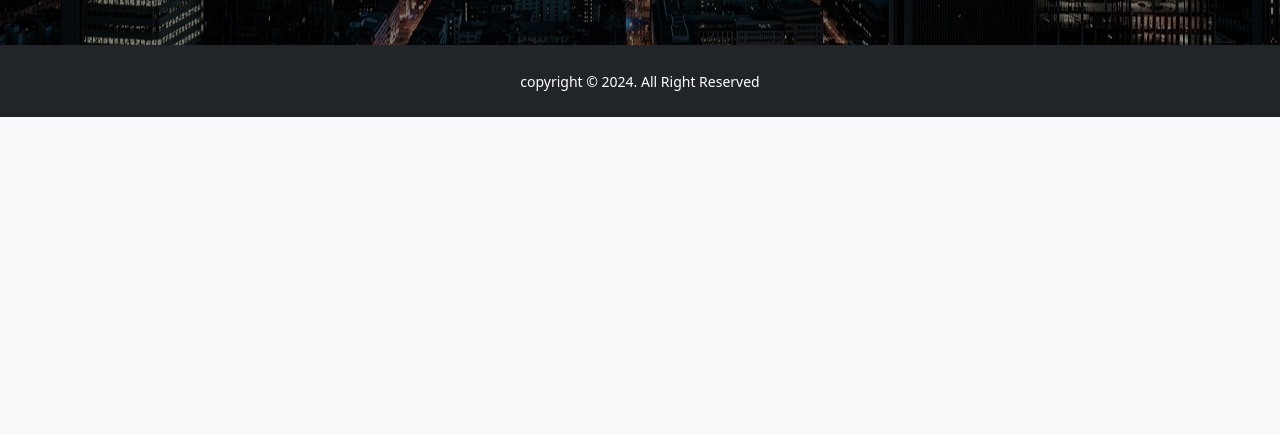
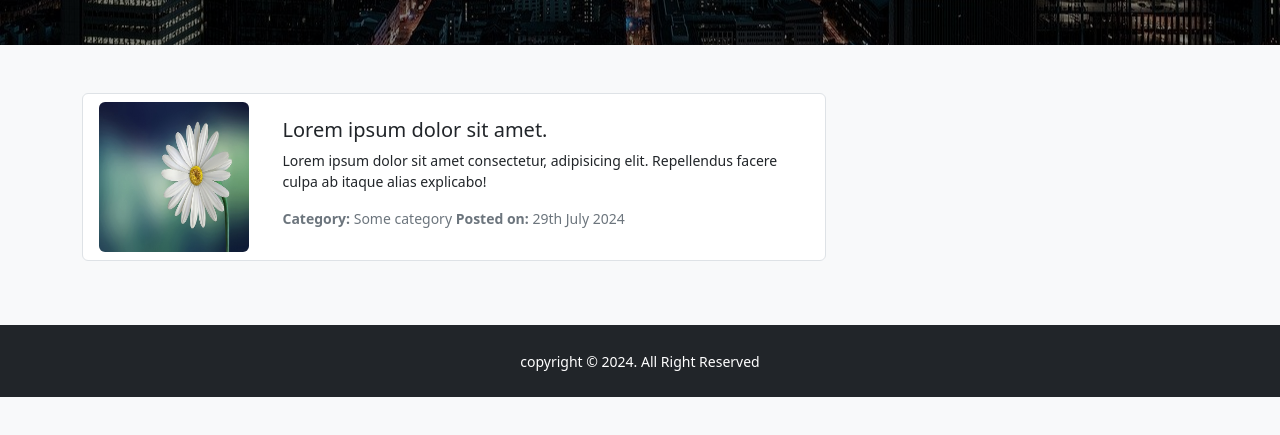
Before and after one commit to dimashibatullah/Blog-App-Project, a plain HTML site: page default.html in a window 1280 px wide. Shown: the part 259-694 px from the top of the page. Drawn offline with nearby package versions, Linux system fonts and the light colour scheme.

Commit message:
selesai membuat postt loop

```diff
--- a/default.html
+++ b/default.html
@@ -69,6 +69,29 @@
     </section>
     <!-- banner end -->
 
+    <!-- post loop start -->
+    <section class="post-loop my-4 py-4">
+      <div class="container">
+        <div class="col-md-8">
+          <div class="list-group mb-3">
+            <a href="#" class="list-group-item list-group-item-action text-dark">
+              <article class="row align-items-center">
+                <div class="col-md-3">
+                  <img src="./gambar/flower.jpg" style="height: 150px; width: 150px" class="img-fluid rounded" />
+                </div>
+                <div class="col-md-9">
+                  <h5 class="fs-5 mt-2">Lorem ipsum dolor sit amet.</h5>
+                  <p class="fw-light small">Lorem ipsum dolor sit amet consectetur, adipisicing elit. Repellendus facere culpa ab itaque alias explicabo!</p>
+                  <p class="text-secondary small"><strong>Category:</strong> Some category <strong>Posted on:</strong> 29th July 2024</p>
+                </div>
+              </article>
+            </a>
+          </div>
+        </div>
+      </div>
+    </section>
+    <!-- post loop end -->
+
     <!-- footer start -->
     <footer class="main-footer text-bg-dark p-4 text-center">
       <p class="m-0"><small>copyright &copy; 2024. All Right Reserved</small></p>
```
